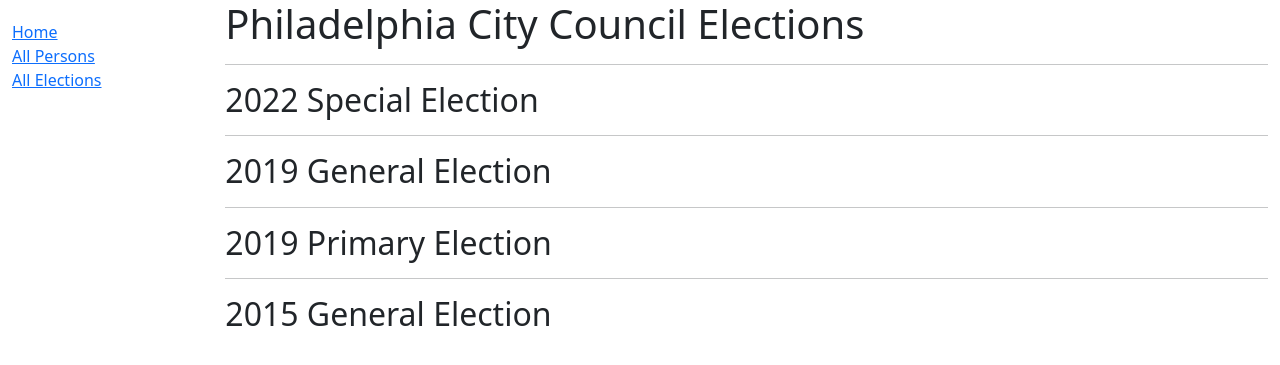
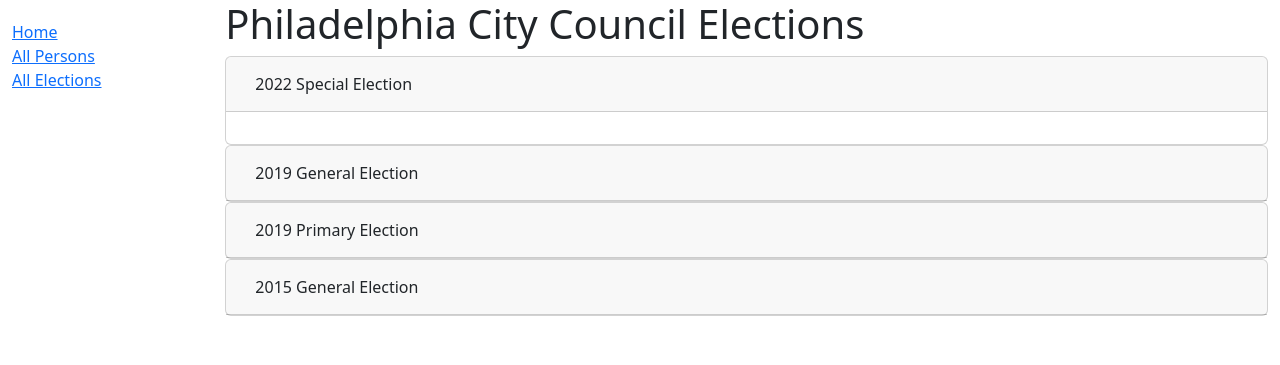
Before and after one commit to maneesha/phlcitycouncil, a Django app: page /phlcitycouncil/election/ in a window 1280 px wide. Shown: the top 365 px of the page. Run offline with Django 4.2, Linux system fonts and the light colour scheme; data that the repository does not hold is empty; some libraries are stand-ins or nearby versions.

Commit message:
apply some bootstrap styles to election list template

```diff
--- a/phlcitycouncil/templates/phlcitycouncil/election_list.html
+++ b/phlcitycouncil/templates/phlcitycouncil/election_list.html
@@ -5,40 +5,106 @@
 
 <h1>Philadelphia City Council Elections</h1>
 
-<hr>
-<h2>2022 Special Election</h2>
+<div id="accordion">
+
+    <div class="card">
+      <div class="card-header">
+        <a class="btn" data-bs-toggle="collapse" href="#specialz">
+          2022 Special Election
+        </a>
+      </div>
+      <div id="specialz" class="collapse show" data-bs-parent="#accordion">
+        <div class="card-body">
+            <ul class="list-group">
                 {% for el in election.special2022 %}
+                <li class="list-group-item">
                     <a href=" {{ el.get_absolute_url }}">{{ el }}</a>;
                     {{ el.candidate_set.all.count }} candidate{{ el.candidate_set.all.count|pluralize }}
                     {% if el.candidate_set.all.count == 1 %} (Unopposed) {% endif %}
-<br>
+                </li>
                 {% endfor %}
+            </ul>
+        </div>
+      </div>
+    </div>
 
-<hr>
-<h2>2019 General Election</h2>
+
+
+
+    <div class="card">
+      <div class="card-header">
+        <a class="collapsed btn" data-bs-toggle="collapse" href="#general2019">
+         2019 General Election
+        </a>
+      </div>
+      <div id="general2019" class="collapse" data-bs-parent="#accordion">
+        <div class="card-body">
+            <ul class="list-group">
                 {% for el in election.general2019 %}
+                <li class="list-group-item">
                     <a href=" {{ el.get_absolute_url }}">{{ el }}</a>;
                     {{ el.candidate_set.all.count }} candidate{{ el.candidate_set.all.count|pluralize }}
                     {% if el.candidate_set.all.count == 1 %} (Unopposed) {% endif %}
-<br>
+                </li>
                 {% endfor %}
+            </ul>
+        </div>
+      </div>
+    </div>
 
-<hr>
-<h2>2019 Primary Election</h2>
+
+
+    <div class="card">
+      <div class="card-header">
+        <a class="collapsed btn" data-bs-toggle="collapse" href="#primary2019">
+            2019 Primary Election
+        </a>
+      </div>
+      <div id="primary2019" class="collapse" data-bs-parent="#accordion">
+        <div class="card-body">
+            <ul class="list-group">
                 {% for el in election.primary2019 %}
+                <li class="list-group-item">
                     <a href=" {{ el.get_absolute_url }}">{{ el }}</a>;
                     {{ el.candidate_set.all.count }} candidate{{ el.candidate_set.all.count|pluralize }}
                     {% if el.candidate_set.all.count == 1 %} (Unopposed) {% endif %}
-<br>
+                </li>
                 {% endfor %}
+            </ul>
+        </div>
+      </div>
+    </div>
 
-<hr>
-<h2>2015 General Election</h2>
+
+
+    <div class="card">
+      <div class="card-header">
+        <a class="collapsed btn" data-bs-toggle="collapse" href="#general2015">
+            2015 General Election
+        </a>
+      </div>
+      <div id="general2015" class="collapse" data-bs-parent="#accordion">
+        <div class="card-body">
+            <ul class="list-group">
                 {% for el in election.general2015 %}
+                <li class="list-group-item">
                     <a href=" {{ el.get_absolute_url }}">{{ el }}</a>;
                     {{ el.candidate_set.all.count }} candidate{{ el.candidate_set.all.count|pluralize }}
                     {% if el.candidate_set.all.count == 1 %} (Unopposed) {% endif %}
-<br>
+                </li>
                 {% endfor %}
+            </ul>
+        </div>
+      </div>
+    </div>
+
+
+
+</div>
+
+
+
+
+
 
 {% endblock %}
```
Lines whose indentation alone changed are shown as unchanged.
